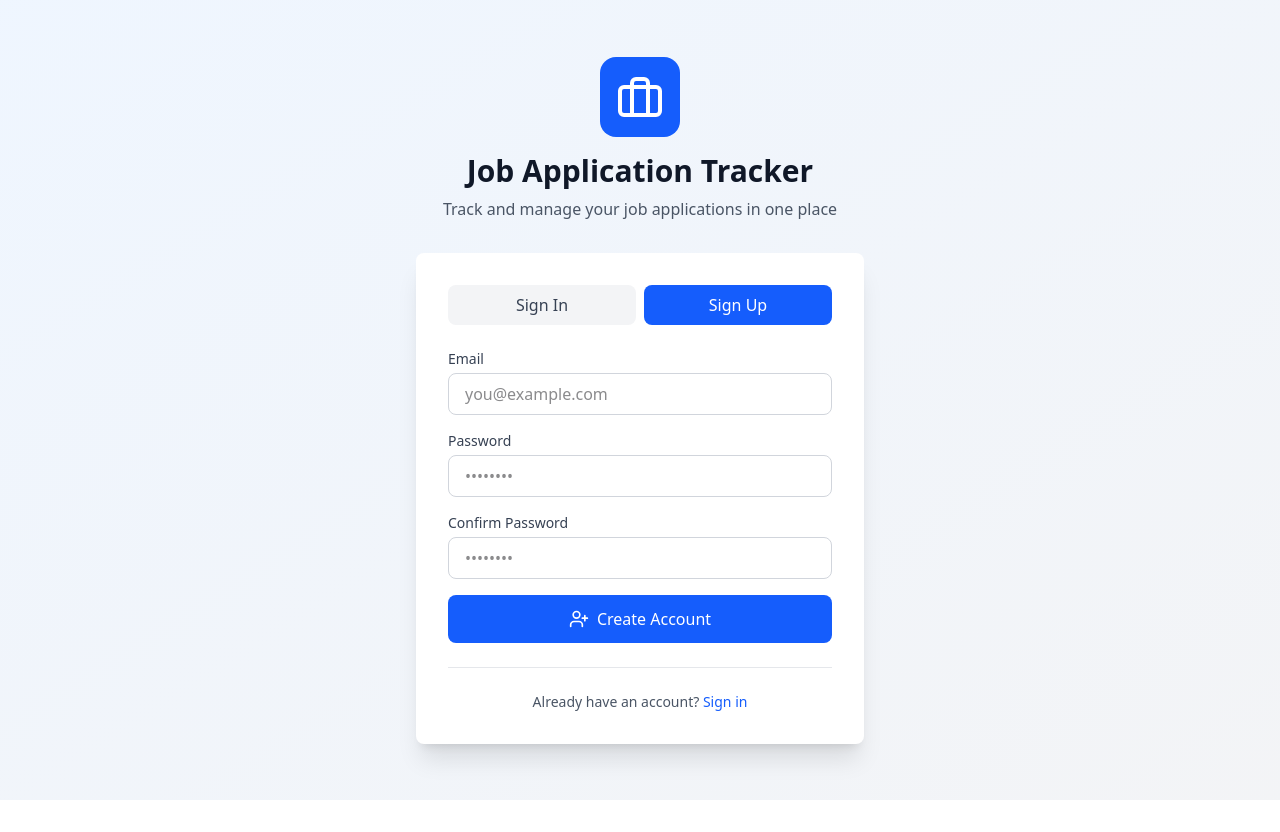
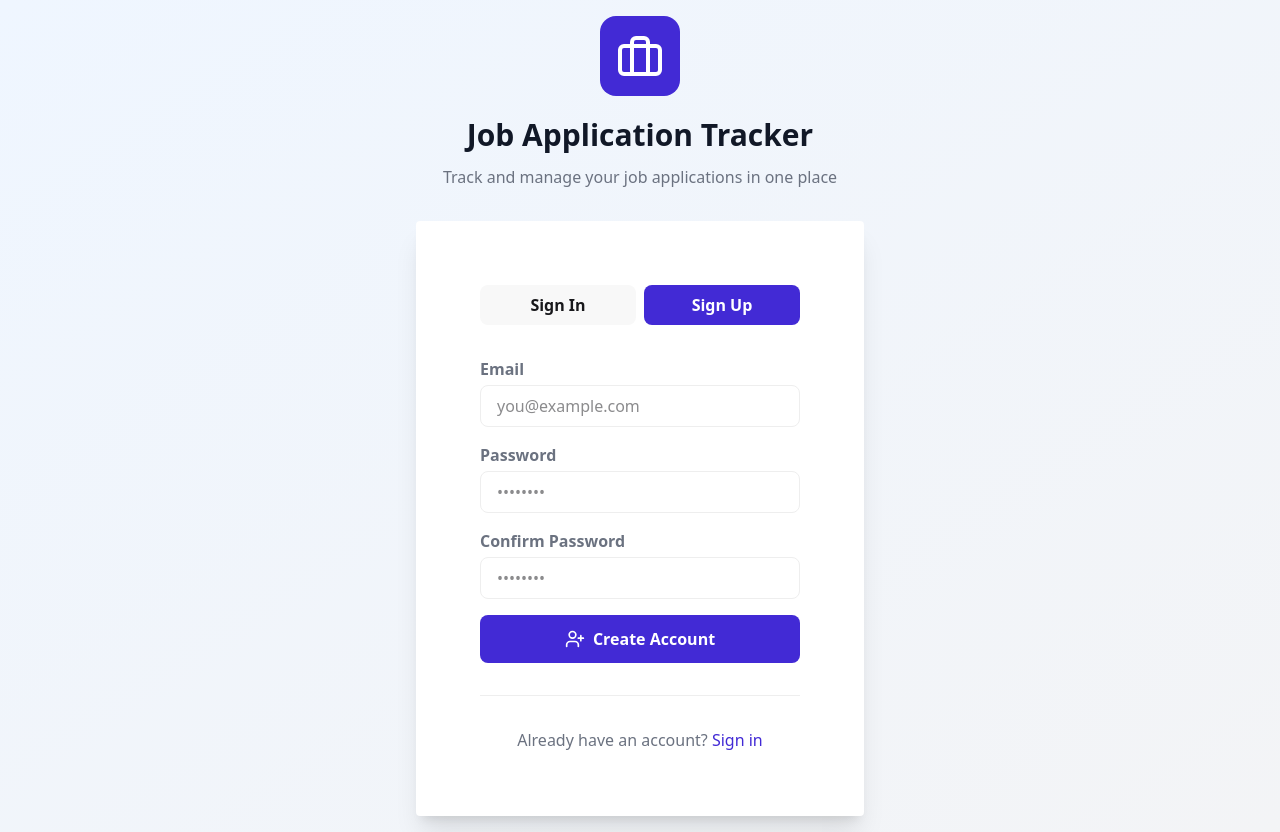
Before and after one commit to nonzer0/watstix, a React (Vite) app: page / in a window 1280 px wide. Both pictures are taken after a click on the button "Sign Up". Before the commit the page ends 800 px from the top, so only its background shows below. Built offline with nearby package versions, Linux system fonts and the light colour scheme; no server answers.

Commit message:
feat: rm tailwind from auth form
start using global css + modules

```diff
--- /dev/null
+++ b/src/components/AuthForm.module.css
@@ -0,0 +1,107 @@
+.outer_wrapper {
+  min-height: 100dvh;
+  background: linear-gradient(to bottom right, #eff6ff, #f3f4f6);
+  display: flex;
+  align-items: center;
+  justify-content: center;
+  padding: var(--space-md);
+
+  .main_section {
+    max-width: var(--layout-med);
+    width: 100%;
+
+    .header {
+      text-align: center;
+      margin-bottom: var(--space-lg);
+    }
+
+    .icon {
+      display: inline-flex;
+      align-items: center;
+      justify-content: center;
+      padding: var(--space-md);
+      background: var(--color-prime);
+      border-radius: var(--space-md);
+      margin-bottom: var(--space-md);
+      & svg {
+        width: var(--icon-xl);
+        height: var(--icon-xl);
+        color: white;
+      }
+    }
+
+    .card {
+      background: var(--color-base-100);
+      border-radius: var(--radius-sm);
+      box-shadow: var(--shadow-xl);
+      padding: var(--space-xl);
+
+      .tabList {
+        display: flex;
+        gap: var(--space-sm);
+        margin-bottom: var(--space-lg);
+
+        .tab {
+          flex: 1;
+          padding: var(--space-sm) var(--space-md);
+          border-radius: var(--radius-md);
+          font-weight: var(--font-weight-bold);
+          transition: background 0.2s;
+        }
+
+        .tabActive {
+          background: var(--color-prime);
+          color: white;
+        }
+
+        .tabInactive {
+          background: var(--color-base-200);
+          color: var(--color-text-prime);
+        }
+
+        .tabInactive:hover {
+          background: var(--color-base-300);
+        }
+      }
+    }
+  }
+
+  .forgotPassword {
+    text-align: right;
+    margin-top: var(--space-sm);
+  }
+
+  .submitButton {
+    width: 100%;
+  }
+
+  .spinner {
+    width: 1.25rem;
+    height: 1.25rem;
+    border-radius: 50%;
+    border: 2px solid transparent;
+    border-bottom-color: white;
+    animation: spin 0.75s linear infinite;
+  }
+
+  @keyframes spin {
+    to {
+      transform: rotate(360deg);
+    }
+  }
+  .buttonIcon {
+    width: var(--icon-sm);
+    height: var(--icon-sm);
+  }
+
+  .divider {
+    margin-top: var(--space-lg);
+    padding-top: var(--space-lg);
+    border-top: 1px solid var(--color-base-300);
+  }
+
+  .footer {
+    text-align: center;
+    font-size: var(--font-size-xs);
+  }
+}
--- a/src/components/AuthForm.tsx
+++ b/src/components/AuthForm.tsx
@@ -2,6 +2,8 @@ import { useState } from 'react';
 import { useAuth } from '../contexts/AuthContext';
 import { Briefcase, LogIn, UserPlus } from 'lucide-react';
 import ForgotPasswordModal from './ForgotPasswordModal';
+
+import styles from './AuthForm.module.css';
 
 export default function AuthForm() {
   const [isSignUp, setIsSignUp] = useState(false);
@@ -51,31 +53,25 @@ export default function AuthForm() {
   };
 
   return (
-    <div className="min-h-screen bg-linear-to-br from-blue-50 to-gray-100 flex items-center justify-center p-4">
-      <div className="max-w-md w-full">
-        <div className="text-center mb-8">
-          <div className="inline-flex items-center justify-center p-4 bg-blue-600 rounded-2xl mb-4">
-            <Briefcase className="w-12 h-12 text-white" />
+    <div className={styles.outer_wrapper}>
+      <div className={styles.main_section}>
+        <div className={styles.header}>
+          <div className={styles.icon}>
+            <Briefcase />
           </div>
-          <h1 className="text-3xl font-bold text-gray-900 mb-2">
-            Job Application Tracker
-          </h1>
-          <p className="text-gray-600">
-            Track and manage your job applications in one place
-          </p>
+          <h1>Job Application Tracker</h1>
+          <p>Track and manage your job applications in one place</p>
         </div>
 
-        <div className="bg-white rounded-lg shadow-xl p-8">
-          <div className="flex gap-2 mb-6">
+        <div className={styles.card}>
+          <div className={styles.tabList}>
             <button
               onClick={() => {
                 setIsSignUp(false);
                 setError(null);
               }}
-              className={`flex-1 py-2 px-4 rounded-lg font-medium transition-colors ${
-                !isSignUp
-                  ? 'bg-blue-600 text-white'
-                  : 'bg-gray-100 text-gray-700 hover:bg-gray-200'
+              className={`${styles.tab} ${
+                !isSignUp ? styles.tabActive : styles.tabInactive
               }`}
             >
               Sign In
@@ -85,63 +81,45 @@ export default function AuthForm() {
                 setIsSignUp(true);
                 setError(null);
               }}
-              className={`flex-1 py-2 px-4 rounded-lg font-medium transition-colors ${
-                isSignUp
-                  ? 'bg-blue-600 text-white'
-                  : 'bg-gray-100 text-gray-700 hover:bg-gray-200'
+              className={`${styles.tab} ${
+                isSignUp ? styles.tabActive : styles.tabInactive
               }`}
             >
               Sign Up
             </button>
           </div>
 
-          <form onSubmit={handleSubmit} className="space-y-4">
-            {error && (
-              <div className="bg-red-50 border border-red-200 text-red-700 px-4 py-3 rounded-lg text-sm">
-                {error}
-              </div>
-            )}
+          <form onSubmit={handleSubmit}>
+            {error && <div className={styles.error}>{error}</div>}
 
             <div>
-              <label
-                htmlFor="email"
-                className="block text-sm font-medium text-gray-700 mb-1"
-              >
-                Email
-              </label>
+              <label htmlFor="email">Email</label>
               <input
                 type="email"
                 id="email"
                 value={email}
                 onChange={(e) => setEmail(e.target.value)}
                 required
-                className="w-full px-4 py-2 border border-gray-300 rounded-lg focus:ring-2 focus:ring-blue-500 focus:border-transparent"
                 placeholder="you@example.com"
               />
             </div>
 
             <div>
-              <label
-                htmlFor="password"
-                className="block text-sm font-medium text-gray-700 mb-1"
-              >
-                Password
-              </label>
+              <label htmlFor="password">Password</label>
               <input
                 type="password"
                 id="password"
                 value={password}
                 onChange={(e) => setPassword(e.target.value)}
                 required
-                className="w-full px-4 py-2 border border-gray-300 rounded-lg focus:ring-2 focus:ring-blue-500 focus:border-transparent"
                 placeholder="••••••••"
               />
               {!isSignUp && (
-                <div className="text-right mt-2">
+                <div className={styles.forgotPassword}>
                   <button
                     type="button"
                     onClick={() => setShowForgotPassword(true)}
-                    className="text-sm text-blue-600 hover:underline"
+                    className="link-button"
                   >
                     Forgot Password?
                   </button>
@@ -151,19 +129,13 @@ export default function AuthForm() {
 
             {isSignUp && (
               <div>
-                <label
-                  htmlFor="confirmPassword"
-                  className="block text-sm font-medium text-gray-700 mb-1"
-                >
-                  Confirm Password
-                </label>
+                <label htmlFor="confirmPassword">Confirm Password</label>
                 <input
                   type="password"
                   id="confirmPassword"
                   value={confirmPassword}
                   onChange={(e) => setConfirmPassword(e.target.value)}
                   required
-                  className="w-full px-4 py-2 border border-gray-300 rounded-lg focus:ring-2 focus:ring-blue-500 focus:border-transparent"
                   placeholder="••••••••"
                 />
               </div>
@@ -172,19 +144,19 @@ export default function AuthForm() {
             <button
               type="submit"
               disabled={loading}
-              className="w-full flex items-center justify-center gap-2 py-3 px-4 bg-blue-600 text-white rounded-lg hover:bg-blue-700 transition-colors disabled:opacity-50 disabled:cursor-not-allowed font-medium"
+              className={`btn-primary ${styles.submitButton}`}
             >
               {loading ? (
                 <>
-                  <div className="animate-spin rounded-full h-5 w-5 border-b-2 border-white"></div>
+                  <div className={styles.spinner}></div>
                   {isSignUp ? 'Creating Account...' : 'Signing In...'}
                 </>
               ) : (
                 <>
                   {isSignUp ? (
-                    <UserPlus className="w-5 h-5" />
+                    <UserPlus className={styles.buttonIcon} />
                   ) : (
-                    <LogIn className="w-5 h-5" />
+                    <LogIn className={styles.buttonIcon} />
                   )}
                   {isSignUp ? 'Create Account' : 'Sign In'}
                 </>
@@ -192,19 +164,23 @@ export default function AuthForm() {
             </button>
           </form>
 
-          <div className="mt-6 pt-6 border-t border-gray-200">
-            <p className="text-sm text-gray-600 text-center">
-              {isSignUp ? 'Already have an account?' : "Don't have an account?"}{' '}
+          <div className={styles.divider}>
+            <div className={styles.footer}>
+              <p>
+                {isSignUp
+                  ? 'Already have an account?'
+                  : "Don't have an account?"}{' '}
                 <button
                   onClick={() => {
                     setIsSignUp(!isSignUp);
                     setError(null);
                   }}
-                className="text-blue-600 hover:text-blue-700 font-medium"
+                  className="link-button"
                 >
                   {isSignUp ? 'Sign in' : 'Sign up'}
                 </button>
               </p>
+            </div>
           </div>
         </div>
       </div>
--- /dev/null
+++ b/src/tokens.css
@@ -0,0 +1,45 @@
+:root {
+  --layout-med: 28rem;
+  --space-xs: 0.25rem;
+  --space-sm: 0.5rem;
+  --space-md: 1rem;
+  --space-lg: 2rem;
+  --space-xl: 4rem;
+
+  --radius-sm: 0.25rem;
+  --radius-md: 0.5rem;
+  --radius-lg: 1rem;
+  --radius-xl: 1.5rem;
+
+  /* from daisyui */
+  --color-prime: var(--color-primary);
+  --color-text-primary: var(--color-base-content);
+  --color-text-muted: var(--color-neutral-content);
+  --color-bg-light: var(--color-base-200);
+  --color-bg-muted: var(--color-base-300);
+
+  --icon-xs: 1rem; /* 16px */
+  --icon-sm: 1.25rem;
+  --icon-md: 1.5rem; /* 24px */
+  --icon-lg: 2rem; /* 32px */
+  --icon-xl: 3rem; /* 48px */
+
+  /* typography */
+  --font-size-xs: 0.875rem;
+  --font-size-sm: 1rem;
+  --font-size-md: 1.25rem;
+  --font-size-lg: 1.875rem;
+  --font-size-xl: 2.25rem;
+
+  --font-weight-normal: 400;
+  --font-weight-bold: 700;
+
+  /* colors */
+  --color-text-primary: #111827;
+  --color-text-muted: #6b7280;
+  --color-bg-light: #eff6ff;
+  --color-bg-muted: #f3f4f6;
+
+  --shadow-xl:
+    0 20px 25px -5px rgba(0, 0, 0, 0.1), 0 8px 10px -6px rgba(0, 0, 0, 0.1);
+}
--- /dev/null
+++ b/src/typography.css
@@ -0,0 +1,85 @@
+h1 {
+  font-size: var(--font-size-lg);
+  font-weight: var(--font-weight-bold);
+  color: var(--color-text-primary);
+  margin-bottom: var(--space-sm);
+}
+
+p {
+  color: var(--color-text-muted);
+  font-size: var(--font-size-sm);
+}
+
+form {
+  display: flex;
+  flex-direction: column;
+  gap: var(--space-md);
+}
+
+label {
+  display: block;
+  font-size: var(--font-size-sm);
+  font-weight: var(--font-weight-bold);
+  color: var(--color-text-muted);
+  margin-bottom: var(--space-xs);
+}
+
+input {
+  width: 100%;
+  padding: var(--space-sm) var(--space-md);
+  border: 1px solid var(--color-base-300);
+  border-radius: var(--radius-md);
+  outline: none;
+}
+
+input:focus {
+  outline: 2px solid var(--color-prime);
+  border-color: transparent;
+}
+
+.link-button {
+  font-size: var(--font-size-sm);
+  color: var(--color-primary);
+  background: none;
+  border: none;
+  cursor: pointer;
+  padding: 0;
+}
+
+.link-button:hover {
+  text-decoration: underline;
+}
+
+/* typography.css */
+.btn-primary {
+  display: flex;
+  align-items: center;
+  justify-content: center;
+  gap: var(--space-sm);
+  padding: 0.75rem var(--space-md);
+  background: var(--color-primary);
+  color: white;
+  border-radius: var(--radius-md);
+  font-weight: var(--font-weight-bold);
+  border: none;
+  cursor: pointer;
+  transition: background 0.2s;
+}
+
+.btn-primary:hover {
+  background: var(--color-primary-content);
+}
+
+.btn-primary:disabled {
+  opacity: 0.5;
+  cursor: not-allowed;
+}
+
+.error {
+  background: var(--color-error-content);
+  border: 1px solid var(--color-error);
+  color: var(--color-error);
+  padding: var(--space-sm) var(--space-md);
+  border-radius: var(--radius-md);
+  font-size: var(--font-size-xs);
+}
```
Also changed, not shown: src/main.tsx (+10 -8 lines), 1 other file (tests, documents, lock files or other folders). Lines whose indentation alone changed are shown as unchanged.
